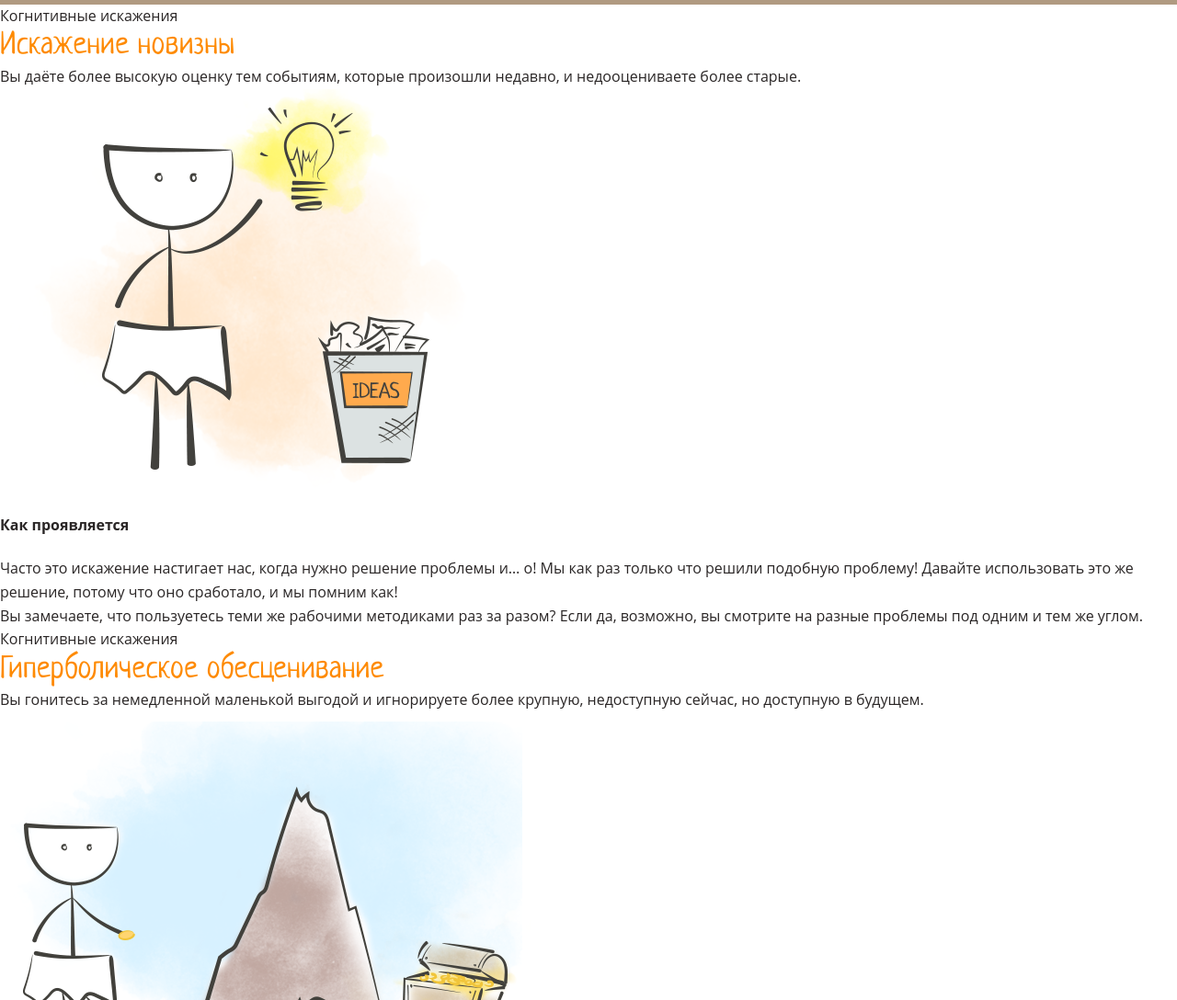
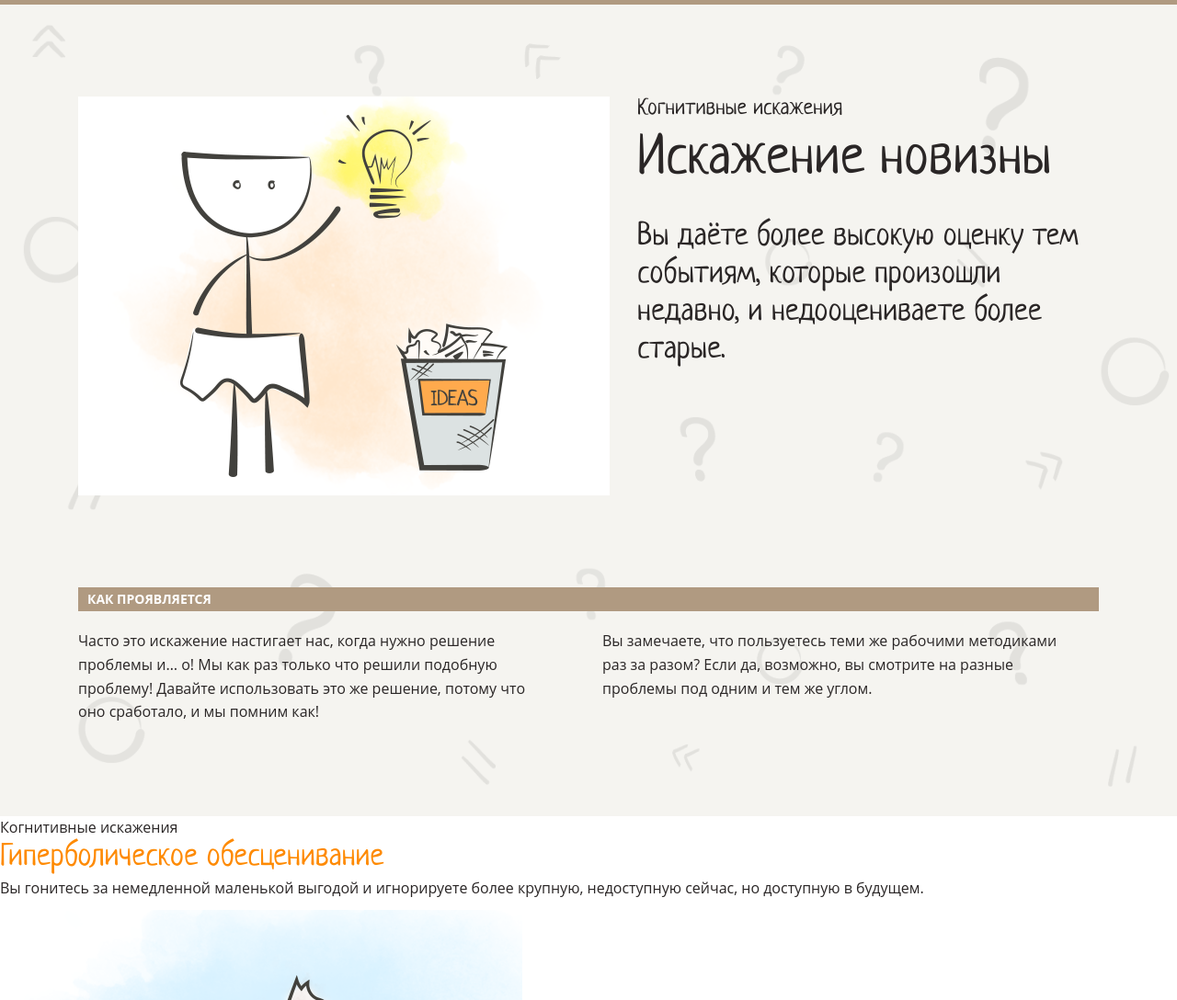
Before and after one commit to Bonamente/cognitive-biases, a website: page src/index.html in a window 1280 px wide. Shown: the part 4500-5588 px from the top of the page at 92% size. Drawn offline with Linux system fonts and the light colour scheme.

Commit message:
feat: finish distortion-of-novelty section

```diff
--- a/src/index.html
+++ b/src/index.html
@@ -53,7 +53,7 @@
                             </a>
                         </li>
                         <li class="card card-bg-light">
-                            <a class="card-link decoration-none" href="#recency-bias">
+                            <a class="card-link decoration-none" href="#distortion-of-novelty">
                                 <span class="card-number color-primary-dark">3</span>
                                 <h3 class="heading-3 card-title">Искажение новизны</h3>
                                 <p class="color-dark">Вы даёте более высокую оценку тем событиям, которые произошли недавно, и недооцениваете более старые.</p>
@@ -130,15 +130,31 @@
             </div>
         </section>
 
-        <article id="recency-bias">
-            <p>Когнитивные искажения</p>
-            <h3 class="heading-3">Искажение новизны</h3>
-            <p>Вы даёте более высокую оценку тем событиям, которые произошли недавно, и недооцениваете более старые.</p>
-            <img src="assets/images/3.png" aria-hidden="true" alt="">
-            <h4 class="heading-4">Как проявляется</h4>
-            <p>Часто это искажение настигает нас, когда нужно решение проблемы и… о! Мы как раз только что решили подобную проблему! Давайте использовать это же решение, потому что оно сработало, и мы помним как!</p>
-            <p>Вы замечаете, что пользуетесь теми же рабочими методиками раз за разом? Если да, возможно, вы смотрите на разные проблемы под одним и тем же углом.</p>
-        </article>
+        <section id="distortion-of-novelty" class="relative bg-img bg-light">
+            <div class="container pt-100 pb-100">
+                <div class="d-flex">
+                    <div class="column">
+                        <p class="article-intro mb-5 color-secondary-dark">Когнитивные искажения</p>
+                        <h2 class="heading-2 mb-28 color-dark">Искажение новизны</h2>
+                        <p class="article-text">Вы даёте более высокую оценку тем событиям, которые произошли недавно, и недооцениваете более старые.</p>
+                    </div>
+                    <div class="column mr-30 order--1">
+                        <img class="d-block" width="578" height="434" src="assets/images/3.png" aria-hidden="true" alt="">
+                    </div>
+                </div>
+
+                <h3 class="heading-small-3 pt-5 pb-5 pl-10 mt-100 mb-20 uppercase color-white bg-brown">Как проявляется</h3>
+
+                <div class="d-flex">
+                    <div class="column pr-30 mr-30">
+                        <p>Часто это искажение настигает нас, когда нужно решение проблемы и… о! Мы как раз только что решили подобную проблему! Давайте использовать это же решение, потому что оно сработало, и мы помним как!</p>
+                    </div>
+                    <div class="column pr-30">
+                        <p>Вы замечаете, что пользуетесь теми же рабочими методиками раз за разом? Если да, возможно, вы смотрите на разные проблемы под одним и тем же углом.</p>
+                    </div>
+                </div>
+            </div>
+        </section>
 
         <article id="hyperbolic-discounting">
             <p>Когнитивные искажения</p>
```
